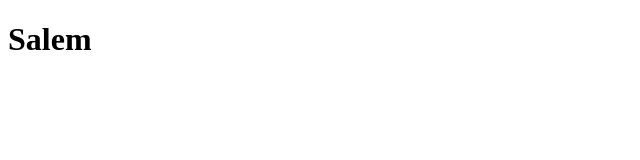
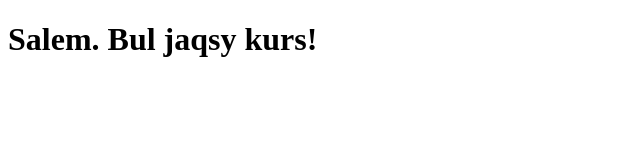
Before and after one commit to Aza19/coursera, a plain HTML site: page site/index.html in a window 1280 px wide. Shown: the whole page, without its empty margins (0-640 px from the left). Drawn offline with Linux system fonts and the light colour scheme.

Commit message:
xaghyn ozgeris

```diff
--- a/site/index.html
+++ b/site/index.html
@@ -4,6 +4,6 @@
 	<title>Salem</title>
 </head>
 <body>
-<h1>Salem</h1>
+<h1>Salem. Bul jaqsy kurs!</h1>
 </body>
 </html>
```
